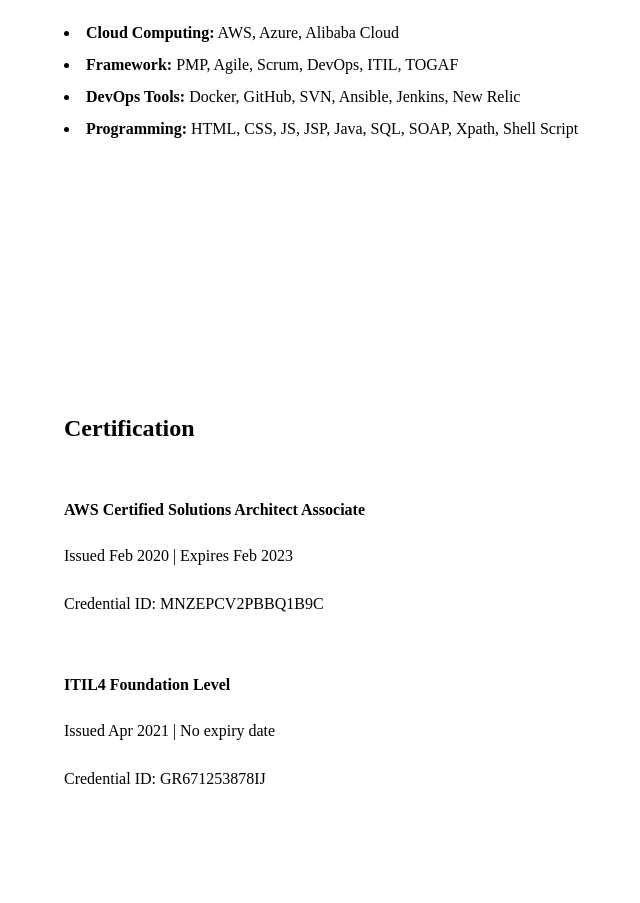
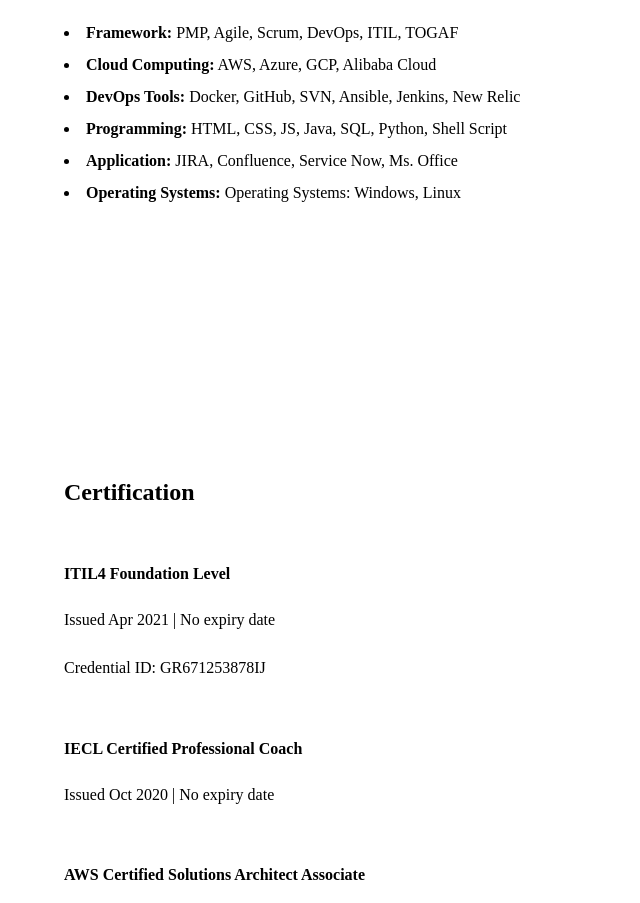
Before and after one commit to ivanjeremiah/cv, a plain HTML site: page index.html in a window 1280 px wide. Shown: the part 1874-2777 px from the top of the page, without its empty margins (436-1076 px from the left). Drawn offline with Linux system fonts and the light colour scheme.

Commit message:
Add files via upload

```diff
--- a/index.html
+++ b/index.html
@@ -43,7 +43,7 @@
 
     <div id="about">
     <h2>About</h2>
-    <p> Professional Architect, DevOps Manager with 10 years of valuable experience in developing high performance DevOps team and delivering end-to-end IT solutions. Well-rounded IT background of infrastructure management, software development management, and support management.</p>
+    <p>Professional Deployment Support Manager with 11 years of valuable experience in developing high performance DevOps team and delivering end-to-end IT solutions. Well rounded IT background of infrastructure management, software development management, and support management.</p>
     </div>
 
     <div id="experience">
@@ -68,22 +68,31 @@
 
     <div id="skill">
     <h2>Skill</h2>
-    <li><b>Cloud Computing:</b> AWS, Azure, Alibaba Cloud</li>
     <li><b>Framework:</b> PMP, Agile, Scrum, DevOps, ITIL, TOGAF</li>
+    <li><b>Cloud Computing:</b> AWS, Azure, GCP, Alibaba Cloud</li>
     <li><b>DevOps Tools:</b> Docker, GitHub, SVN, Ansible, Jenkins, New Relic</li>
-    <li><b>Programming:</b> HTML, CSS, JS, JSP, Java, SQL, SOAP, Xpath, Shell Script</li>
+    <li><b>Programming:</b> HTML, CSS, JS, Java, SQL, Python, Shell Script</li>
+    <li><b>Application:</b> JIRA, Confluence, Service Now, Ms. Office</li>
+    <li><b>Operating Systems:</b> Operating Systems: Windows, Linux</li>
     </div>
 
     <div id="certification">
     <h2>Certification</h2>
     <br>
+    <h4>ITIL4 Foundation Level</h4>
+    <p>Issued Apr 2021 | No expiry date</p>
+    <p>Credential ID: GR671253878IJ</p>
+    <br>
+    <h4>IECL Certified Professional Coach</h4>
+    <p>Issued Oct 2020 | No expiry date</p>
+    <br>
     <h4>AWS Certified Solutions Architect Associate</h4>
     <p>Issued Feb 2020 | Expires Feb 2023</p>
     <p>Credential ID: MNZEPCV2PBBQ1B9C</p>
     <br>
-    <h4>ITIL4 Foundation Level</h4>
-    <p>Issued Apr 2021 | No expiry date</p>
-    <p>Credential ID: GR671253878IJ</p>
+    <h4>AWS Certified Cloud Practitioner</h4>
+    <p>Issued Nov 2019 | Expires Nov 2022</p>
+    <p>Credential ID: VP88FCWKN1EQQM9N</p>
     </div>
 
     <div id="contact">
```
